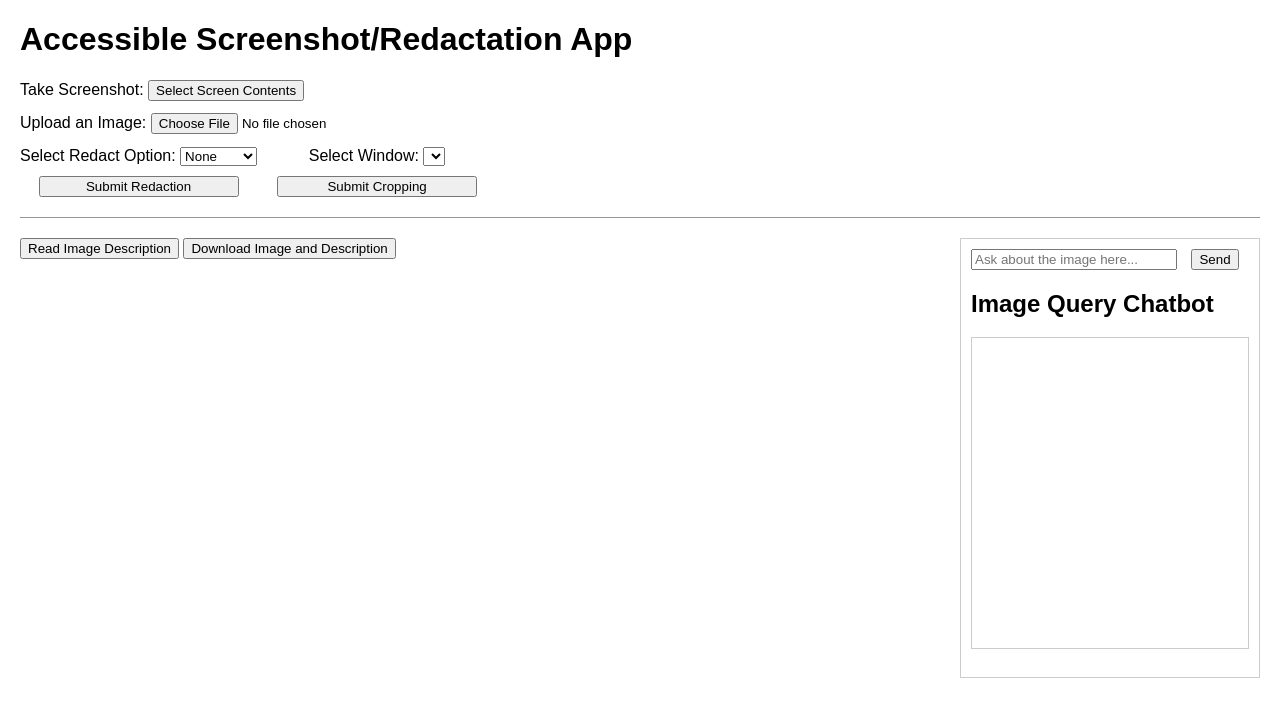
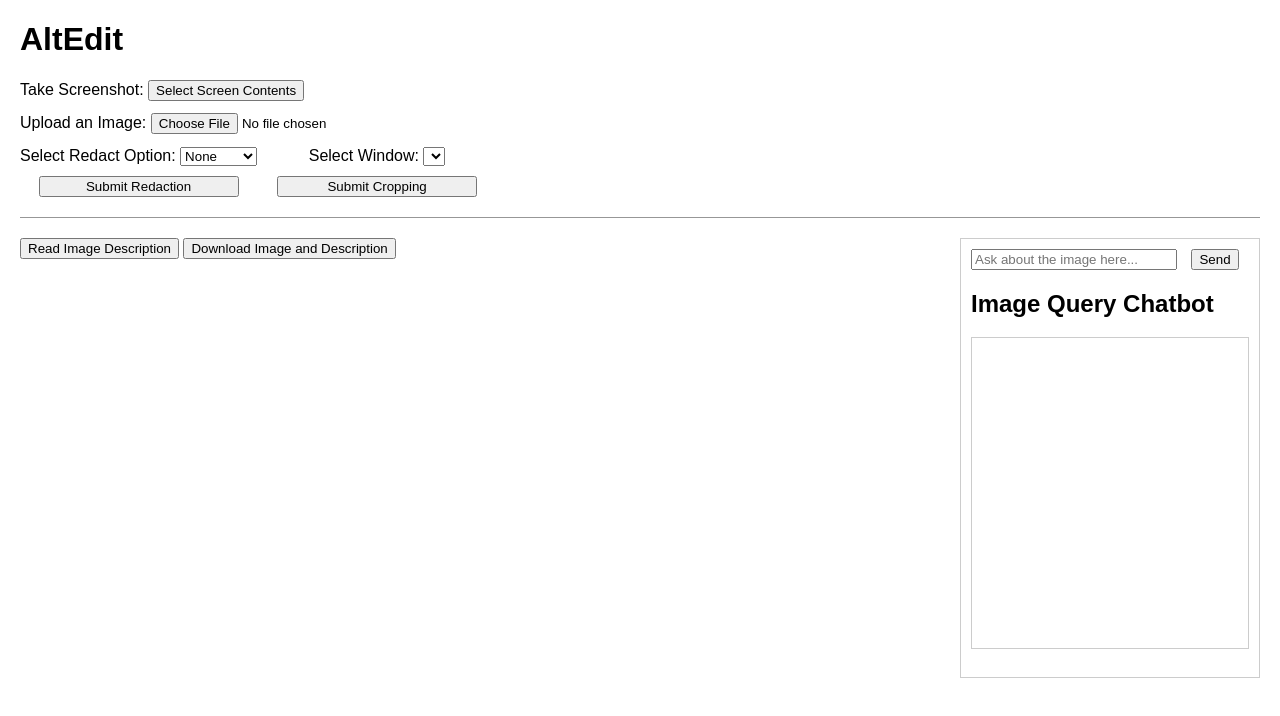
Before and after one commit to cgarcia00/CS377Q-BLV-Screenshots, a plain HTML site: page docs/index.html in a window 1280 px wide. Drawn offline with nearby package versions, Linux system fonts and the light colour scheme.

Commit message:
Altered Text

```diff
--- a/docs/index.html
+++ b/docs/index.html
@@ -3,13 +3,13 @@
   <head>
     <meta charset="UTF-8" />
     <meta name="viewport" content="width=device-width, initial-scale=1.0" />
-    <title>Accessible Screenshot/Redactation App</title>
+    <title>AltEdit</title>
     <link rel="stylesheet" href="styles.css" />
     <script src="https://cdn.jsdelivr.net/npm/marked/marked.min.js"></script>
     <script src="https://cdnjs.cloudflare.com/ajax/libs/jszip/3.6.0/jszip.min.js"></script>
   </head>
   <body>
-    <h1>Accessible Screenshot/Redactation App</h1>
+    <h1>AltEdit</h1>
 
     <div id="captureContainer">
       <label for="captureInput" aria-describedby="captureDesc"
```
